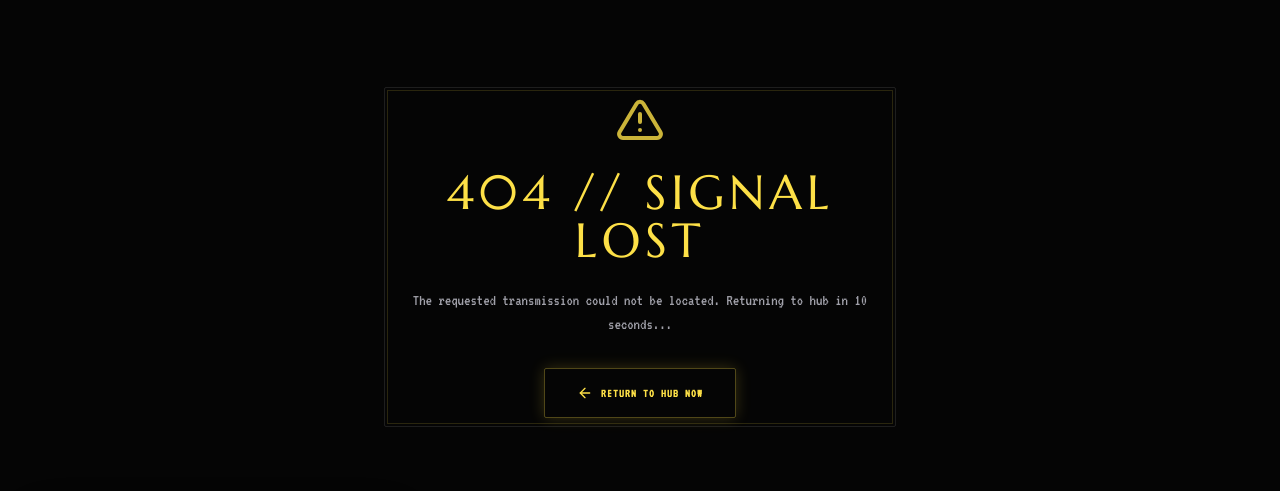
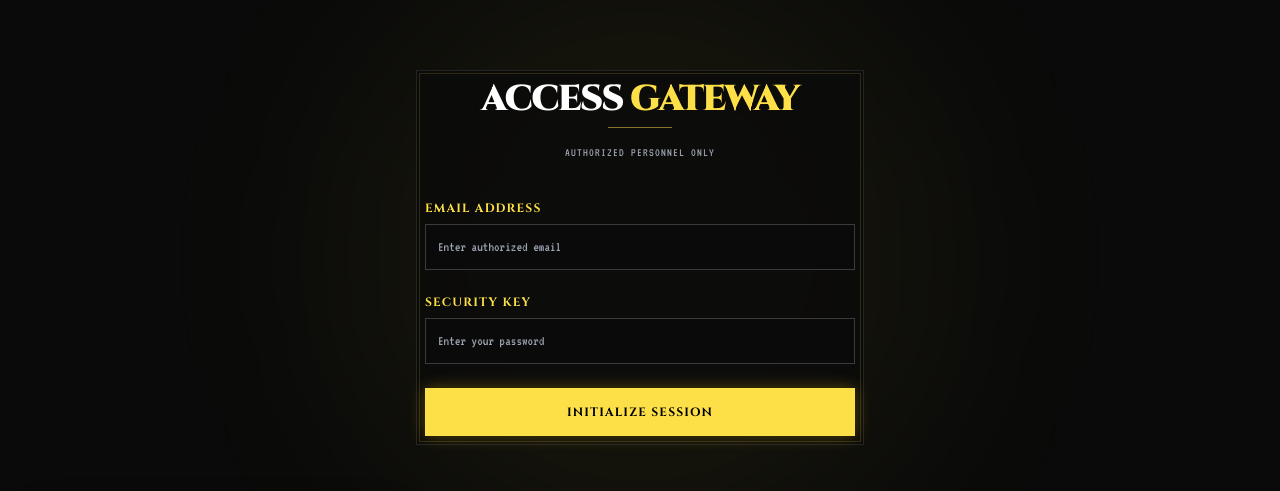
Before and after one commit to JimEllars/ELLARS.us.com-Frontend-Site-1.1-1974, a React (Vite) app: page /login in a window 1280 px wide. Shown: the part 143-634 px from the top of the page. Built offline with nearby package versions, Linux system fonts and the light colour scheme; no server answers.

Commit message:
feat: implement authentication gateway and protected routes
Co-authored-by: JimEllars <5588701+JimEllars@users.noreply.github.com>

```diff
--- a/src/App.jsx
+++ b/src/App.jsx
@@ -8,6 +8,9 @@ import { ToastContainer } from 'react-toastify';
 import 'react-toastify/dist/ReactToastify.css';
 import Layout from './components/Layout';
 import Home from './pages/Home';
+const Login = React.lazy(() => import('./pages/Login'));
+const Dashboard = React.lazy(() => import('./pages/Dashboard'));
+import ProtectedRoute from './components/common/ProtectedRoute';
 const About = React.lazy(() => import('./pages/About'));
 const ArticleDetail = React.lazy(() => import('./components/intel/ArticleDetail'));
 const Platform = React.lazy(() => import('./pages/Platform'));
@@ -58,6 +61,10 @@ function App() {
         <Suspense fallback={<div className="fixed top-0 left-0 w-full h-[2px] bg-yellow-electric z-[9999]" style={{ background: "linear-gradient(90deg, transparent 0%, #fbbf24 50%, transparent 100%)", transformOrigin: "left", animation: "pulse 1.5s linear infinite" }}></div>}>
         <Routes>
           <Route path="/" element={<Home />} />
+          <Route path="/login" element={<Login />} />
+          <Route element={<ProtectedRoute />}>
+            <Route path="/dashboard" element={<Dashboard />} />
+          </Route>
           <Route path="/about" element={<About />} />
           <Route path="/articles/:slug" element={<ArticleDetail />} />
           <Route path="/platform" element={<Platform />} />
--- a/src/components/common/Navbar.jsx
+++ b/src/components/common/Navbar.jsx
@@ -1,5 +1,5 @@
 import React, { useState, useEffect, useRef } from 'react';
-import { Link, useLocation } from 'react-router-dom';
+import { Link, useLocation, useNavigate } from 'react-router-dom';
 import { motion, AnimatePresence } from 'framer-motion';
 import SafeIcon from '@/common/SafeIcon';
 import SearchOverlay from '@/components/common/SearchOverlay';
@@ -9,6 +9,14 @@ const Navbar = () => {
   const [isOpen, setIsOpen] = useState(false);
   const [isSearchOpen, setIsSearchOpen] = useState(false);
   const location = useLocation();
+  const navigate = useNavigate();
+  const isAuthenticated = useAppStore(state => state.isAuthenticated);
+  const clearAuth = useAppStore(state => state.clearAuth);
+
+  const handleLogout = () => {
+    clearAuth();
+    navigate('/');
+  };
   const [showNavbar, setShowNavbar] = useState(true);
   const [lastScrollY, setLastScrollY] = useState(0);
   const [isScrolled, setIsScrolled] = useState(false);
@@ -179,6 +187,15 @@ const Navbar = () => {
           >
             CONTRIBUTE
           </motion.button>
+
+          {isAuthenticated && (
+            <button
+              onClick={handleLogout}
+              className="text-gray-400 hover:text-yellow-electric transition-colors uppercase tracking-widest"
+            >
+              Logout
+            </button>
+          )}
         </div>
 
         <div className="flex items-center space-x-4">
@@ -281,6 +298,24 @@ const Navbar = () => {
                 CONTRIBUTE
               </motion.button>
             </motion.div>
+
+            {isAuthenticated && (
+              <motion.div
+                initial={{ opacity: 0, y: 10 }}
+                animate={{ opacity: 1, y: 0 }}
+                transition={{ delay: (navLinks.length + 2) * 0.1 + 0.1 }}
+              >
+                <button
+                  onClick={() => {
+                    setIsOpen(false);
+                    handleLogout();
+                  }}
+                  className="w-full py-4 border border-yellow-electric/30 text-yellow-electric font-editorial font-bold text-xs uppercase tracking-widest hover:bg-yellow-electric/10 transition-colors"
+                >
+                  LOGOUT
+                </button>
+              </motion.div>
+            )}
           </motion.div>
         )}
       </AnimatePresence>
--- /dev/null
+++ b/src/components/common/ProtectedRoute.jsx
@@ -0,0 +1,15 @@
+import React from 'react';
+import { Navigate, Outlet } from 'react-router-dom';
+import { useAppStore } from '@/store/useAppStore';
+
+const ProtectedRoute = () => {
+  const isAuthenticated = useAppStore(state => state.isAuthenticated);
+
+  if (!isAuthenticated) {
+    return <Navigate to="/login" replace />;
+  }
+
+  return <Outlet />;
+};
+
+export default ProtectedRoute;
--- /dev/null
+++ b/src/pages/Dashboard.jsx
@@ -0,0 +1,32 @@
+import React from 'react';
+import { Helmet } from 'react-helmet-async';
+import { motion } from 'framer-motion';
+
+const Dashboard = () => {
+  return (
+    <>
+      <Helmet>
+        <title>Secure Dashboard | James Ellars</title>
+        <meta name="robots" content="noindex, nofollow" />
+      </Helmet>
+
+      <div className="min-h-screen pt-32 pb-20 px-6 max-w-7xl mx-auto">
+        <motion.div
+          initial={{ opacity: 0, y: 20 }}
+          animate={{ opacity: 1, y: 0 }}
+          className="deco-frame p-8"
+        >
+          <h1 className="font-editorial font-black text-4xl tracking-tighter text-white uppercase mb-4">
+            Secure <span className="text-yellow-electric">Dashboard</span>
+          </h1>
+          <div className="h-px w-24 bg-yellow-electric/50 mb-6"></div>
+          <p className="font-mono text-sm text-gray-400">
+            Welcome to the secure operational space. This area is protected and requires an active session.
+          </p>
+        </motion.div>
+      </div>
+    </>
+  );
+};
+
+export default Dashboard;
--- /dev/null
+++ b/src/pages/Login.jsx
@@ -0,0 +1,135 @@
+import React, { useState } from 'react';
+import { useNavigate } from 'react-router-dom';
+import { motion } from 'framer-motion';
+import { Helmet } from 'react-helmet-async';
+import { useAppStore } from '@/store/useAppStore';
+import { loginUser } from '@/lib/api';
+
+const Login = () => {
+  const [email, setEmail] = useState('');
+  const [password, setPassword] = useState('');
+  const [isLoading, setIsLoading] = useState(false);
+  const [error, setError] = useState('');
+
+  const navigate = useNavigate();
+  const setUserToken = useAppStore(state => state.setUserToken);
+  const showToast = useAppStore(state => state.showToast);
+
+  const handleSubmit = async (e) => {
+    e.preventDefault();
+    setIsLoading(true);
+    setError('');
+
+    try {
+      const result = await loginUser(email, password);
+      if (result.success) {
+        setUserToken(result.data.access_token);
+        showToast('Login successful. Establishing secure connection.');
+        navigate('/dashboard', { replace: true });
+      } else {
+        setError(result.message);
+        showToast(result.message);
+      }
+    } catch (err) {
+      const errMsg = 'A connection error occurred. Please try again.';
+      setError(errMsg);
+      showToast(errMsg);
+    } finally {
+      setIsLoading(false);
+    }
+  };
+
+  return (
+    <>
+      <Helmet>
+        <title>Auth Gateway | James Ellars</title>
+        <meta name="robots" content="noindex, nofollow" />
+      </Helmet>
+
+      <div className="min-h-screen bg-void flex items-center justify-center p-6 relative overflow-hidden">
+        {/* Background Gradients */}
+        <div className="absolute inset-0 pointer-events-none">
+          <div className="absolute top-1/2 left-1/2 -translate-x-1/2 -translate-y-1/2 w-[600px] h-[600px] bg-yellow-electric/5 rounded-full blur-[100px]"></div>
+        </div>
+
+        <motion.div
+          initial={{ opacity: 0, y: 20 }}
+          animate={{ opacity: 1, y: 0 }}
+          transition={{ duration: 0.6 }}
+          className="w-full max-w-md deco-frame p-8 relative z-10 bg-void/80 backdrop-blur-md"
+        >
+          <div className="text-center mb-10">
+            <h1 className="font-editorial font-black text-4xl tracking-tighter text-white uppercase mb-2">
+              Access <span className="text-yellow-electric">Gateway</span>
+            </h1>
+            <div className="h-px w-16 bg-yellow-electric/50 mx-auto mb-4"></div>
+            <p className="font-mono text-xs text-gray-400 uppercase tracking-widest">
+              Authorized Personnel Only
+            </p>
+          </div>
+
+          <form onSubmit={handleSubmit} className="space-y-6">
+            <div>
+              <label className="block font-editorial font-bold text-xs uppercase tracking-widest text-yellow-electric mb-2" htmlFor="email">
+                Email Address
+              </label>
+              <input
+                id="email"
+                type="email"
+                required
+                value={email}
+                onChange={(e) => setEmail(e.target.value)}
+                className="w-full bg-void border border-white/20 text-white p-3 font-mono text-sm focus:border-yellow-electric focus:ring-1 focus:ring-yellow-electric outline-none transition-colors"
+                placeholder="Enter authorized email"
+                disabled={isLoading}
+              />
+            </div>
+
+            <div>
+              <label className="block font-editorial font-bold text-xs uppercase tracking-widest text-yellow-electric mb-2" htmlFor="password">
+                Security Key
+              </label>
+              <input
+                id="password"
+                type="password"
+                required
+                value={password}
+                onChange={(e) => setPassword(e.target.value)}
+                className="w-full bg-void border border-white/20 text-white p-3 font-mono text-sm focus:border-yellow-electric focus:ring-1 focus:ring-yellow-electric outline-none transition-colors"
+                placeholder="Enter your password"
+                disabled={isLoading}
+              />
+            </div>
+
+            {error && (
+              <motion.div
+                initial={{ opacity: 0, height: 0 }}
+                animate={{ opacity: 1, height: 'auto' }}
+                className="text-red-500 font-mono text-xs uppercase tracking-widest border border-red-500/30 bg-red-500/10 p-3"
+              >
+                [ERROR] {error}
+              </motion.div>
+            )}
+
+            <button
+              type="submit"
+              disabled={isLoading}
+              className="w-full py-4 bg-yellow-electric text-black font-editorial font-bold text-xs uppercase tracking-widest shadow-[0_0_15px_rgba(250,204,21,0.3)] hover:bg-yellow-400 transition-colors hover:shadow-lg hover:shadow-blue-500/20 disabled:opacity-50 disabled:cursor-not-allowed flex items-center justify-center space-x-2"
+            >
+              {isLoading ? (
+                <>
+                  <span className="w-4 h-4 border-2 border-black border-t-transparent rounded-full animate-spin"></span>
+                  <span>Authenticating...</span>
+                </>
+              ) : (
+                <span>Initialize Session</span>
+              )}
+            </button>
+          </form>
+        </motion.div>
+      </div>
+    </>
+  );
+};
+
+export default Login;
--- a/src/store/useAppStore.js
+++ b/src/store/useAppStore.js
@@ -26,7 +26,8 @@ export const useAppStore = create(
       setPrivacyConsent: (status) => set({ privacyConsent: status }),
       setUpdateAvailable: (status) => set({ updateAvailable: status }),
       setUserToken: (token) => set({ userToken: token, isAuthenticated: !!token }),
-      logout: () => set({ userToken: null, isAuthenticated: false })
+      logout: () => set({ userToken: null, isAuthenticated: false }),
+      clearAuth: () => set({ userToken: null, isAuthenticated: false })
     }),
     {
       name: 'ellars_us_com_preferences',
@@ -34,7 +35,9 @@ export const useAppStore = create(
       partialize: (state) => ({
         userRole: state.userRole,
         walletConnected: state.walletConnected,
-        privacyConsent: state.privacyConsent
+        privacyConsent: state.privacyConsent,
+        userToken: state.userToken,
+        isAuthenticated: state.isAuthenticated
       })
     }
   )
```
Also changed, not shown: src/lib/api.js.
